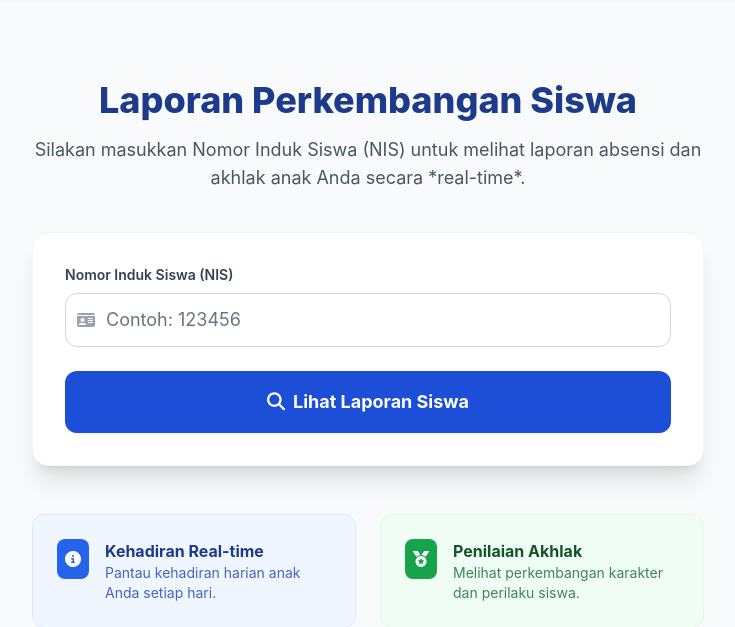
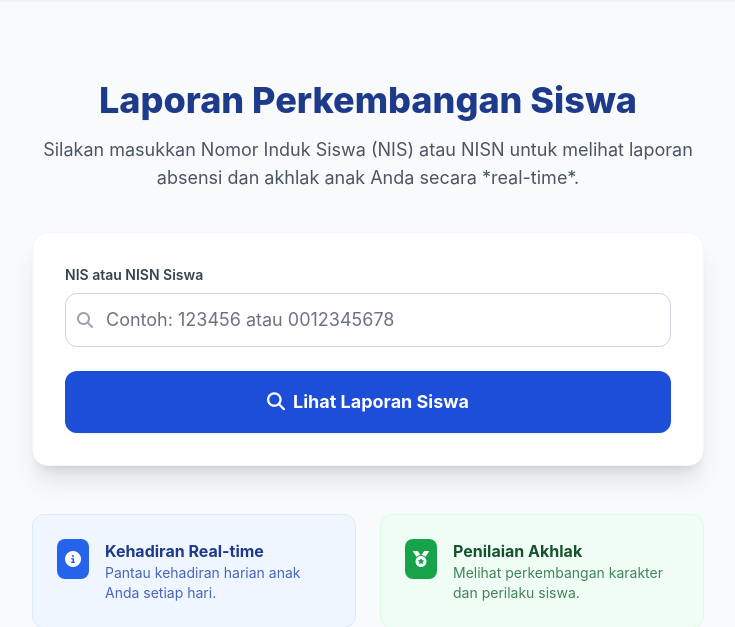
Before and after one commit to alkhunzaki/absensi_sdit, a PHP site: page /portal_siswa.php in a window 1280 px wide. Shown: the part 64-691 px from the top of the page, without its empty margins (272-1007 px from the left). Run offline with PHP 8.4, Linux system fonts and the light colour scheme; some libraries are stand-ins or nearby versions.

Commit message:
Fix student search to be more robust (NIS/NISN and whitespace)

```diff
--- a/portal_siswa.php
+++ b/portal_siswa.php
@@ -6,20 +6,20 @@ template_portal_header('Portal Walimurid');
 <div class="max-w-2xl mx-auto py-12">
     <div class="text-center mb-10">
         <h1 class="text-4xl font-extrabold text-blue-900 mb-4">Laporan Perkembangan Siswa</h1>
-        <p class="text-lg text-gray-600">Silakan masukkan Nomor Induk Siswa (NIS) untuk melihat laporan absensi dan akhlak anak Anda secara *real-time*.</p>
+        <p class="text-lg text-gray-600">Silakan masukkan Nomor Induk Siswa (NIS) atau NISN untuk melihat laporan absensi dan akhlak anak Anda secara *real-time*.</p>
     </div>
 
     <div class="bg-white p-8 rounded-2xl shadow-xl border border-blue-50">
         <form action="info_siswa.php" method="GET" class="space-y-6">
             <div>
-                <label for="nis" class="block text-sm font-semibold text-gray-700 mb-2">Nomor Induk Siswa (NIS)</label>
+                <label for="nis" class="block text-sm font-semibold text-gray-700 mb-2">NIS atau NISN Siswa</label>
                 <div class="relative">
                     <div class="absolute inset-y-0 left-0 pl-3 flex items-center pointer-events-none">
-                        <i class="fas fa-id-card text-gray-400"></i>
+                        <i class="fas fa-search text-gray-400"></i>
                     </div>
                     <input type="text" name="nis" id="nis" required
                         class="block w-full pl-10 pr-3 py-4 border border-gray-300 rounded-xl leading-5 bg-white placeholder-gray-500 focus:outline-none focus:ring-2 focus:ring-blue-600 focus:border-blue-600 text-lg transition duration-150 ease-in-out"
-                        placeholder="Contoh: 123456">
+                        placeholder="Contoh: 123456 atau 0012345678">
                 </div>
             </div>
 
```
Also changed, not shown: info_siswa.php (+9 -4 lines).
